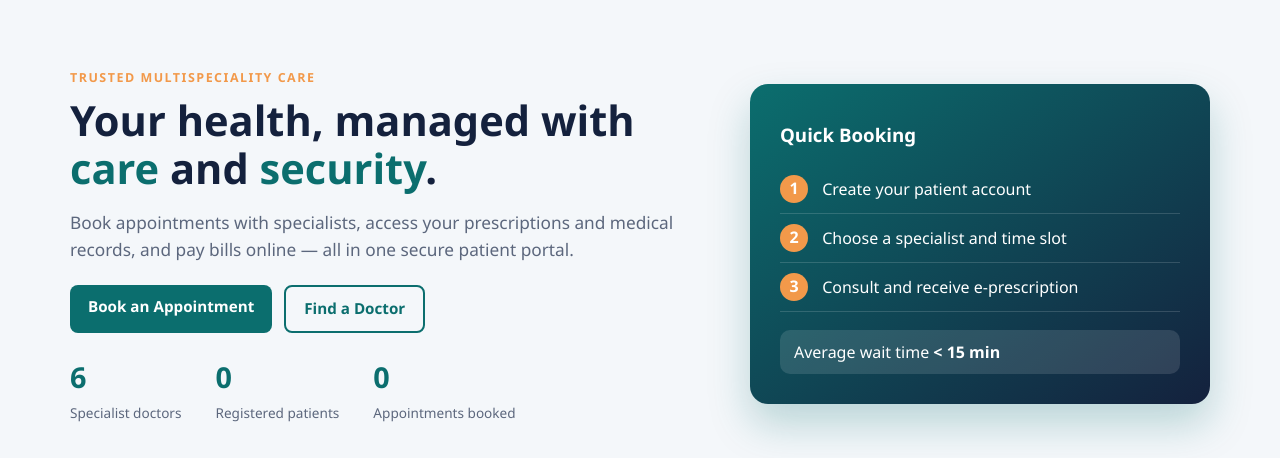
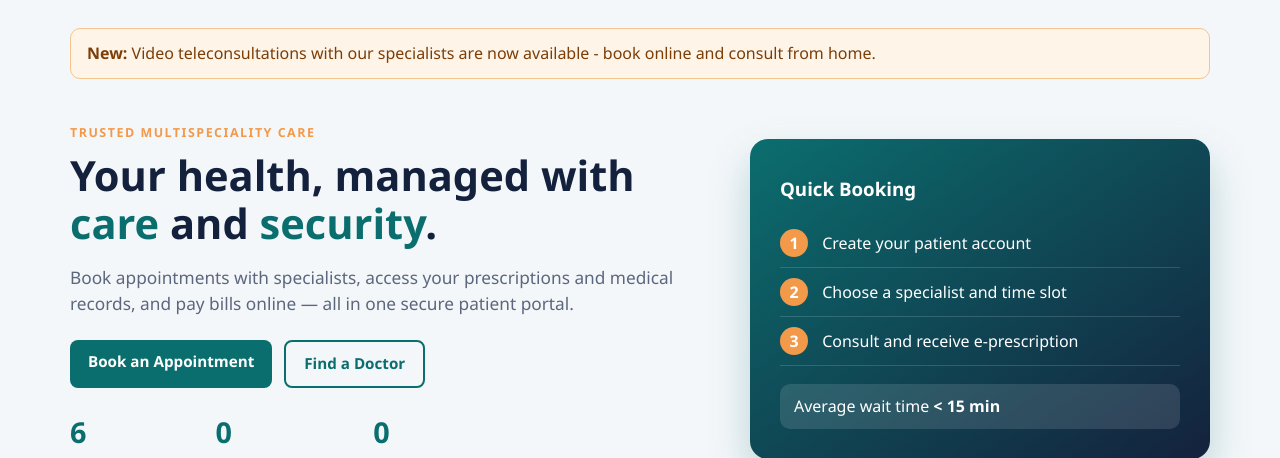
Before and after one commit to Vatsalwadhi/medicare-devops-lab, a Flask app: page / in a window 1280 px wide. Shown: the part 95-553 px from the top of the page. Run offline with Flask 3, Linux system fonts and the light colour scheme; data comes from the database, SQL or seed files in the repository; data that the repository does not hold is empty.

Commit message:
Feature: announce video teleconsultation service on home page (release for green)

```diff
--- a/app/static/css/style.css
+++ b/app/static/css/style.css
@@ -49,3 +49,4 @@ progress{width:100%;height:12px;accent-color:var(--pri)}
 .footer{display:flex;justify-content:space-between;gap:20px;padding:26px 24px;background:#0f2a3a;color:#cfe3ee;font-size:.9rem}.footer .small{color:#9fb7c4}
 @media (max-width:860px){.hero,.grid-3,.grid-4,.grid-2-1,.form-grid{grid-template-columns:1fr}.span-2{grid-column:auto}.nav-toggle{display:block}.nav nav{display:none;position:absolute;top:60px;left:0;right:0;background:#fff;flex-direction:column;padding:16px;border-bottom:1px solid var(--line)}.nav nav.open{display:flex}.footer{flex-direction:column}}
 @media print{.nav,.env-bar,.footer,.btn{display:none}}
+.announce{background:#fff4e8;border:1px solid #f6c48f;color:#7c3d06;padding:12px 16px;border-radius:10px;margin:4px 0 0}
--- a/app/templates/index.html
+++ b/app/templates/index.html
@@ -1,6 +1,7 @@
 {% extends "base.html" %}
 {% block title %}Home{% endblock %}
 {% block content %}
+<div class="announce"><strong>New:</strong> Video teleconsultations with our specialists are now available - book online and consult from home.</div>
 <section class="hero">
   <div class="hero-text">
     <span class="eyebrow">Trusted multispeciality care</span>
```
